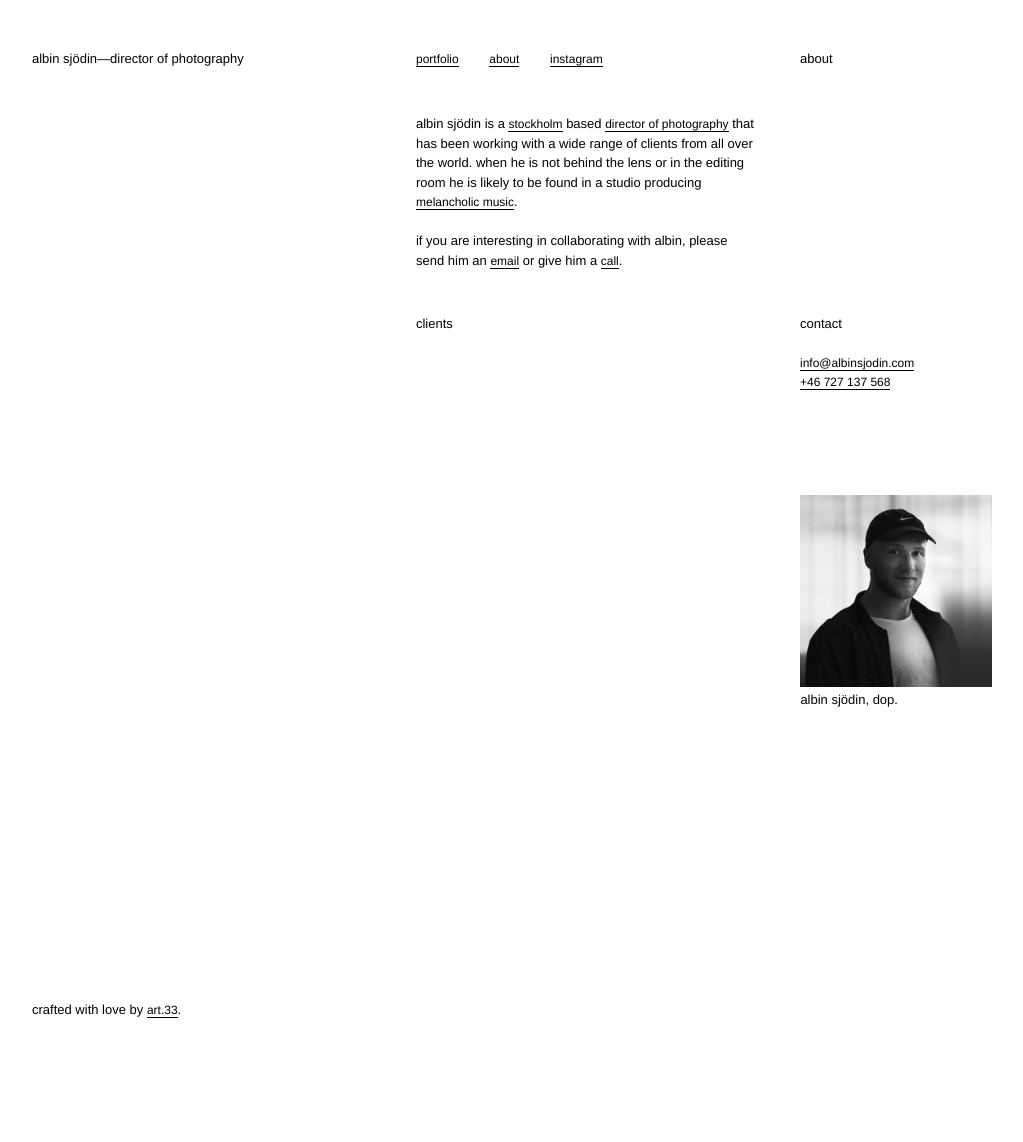
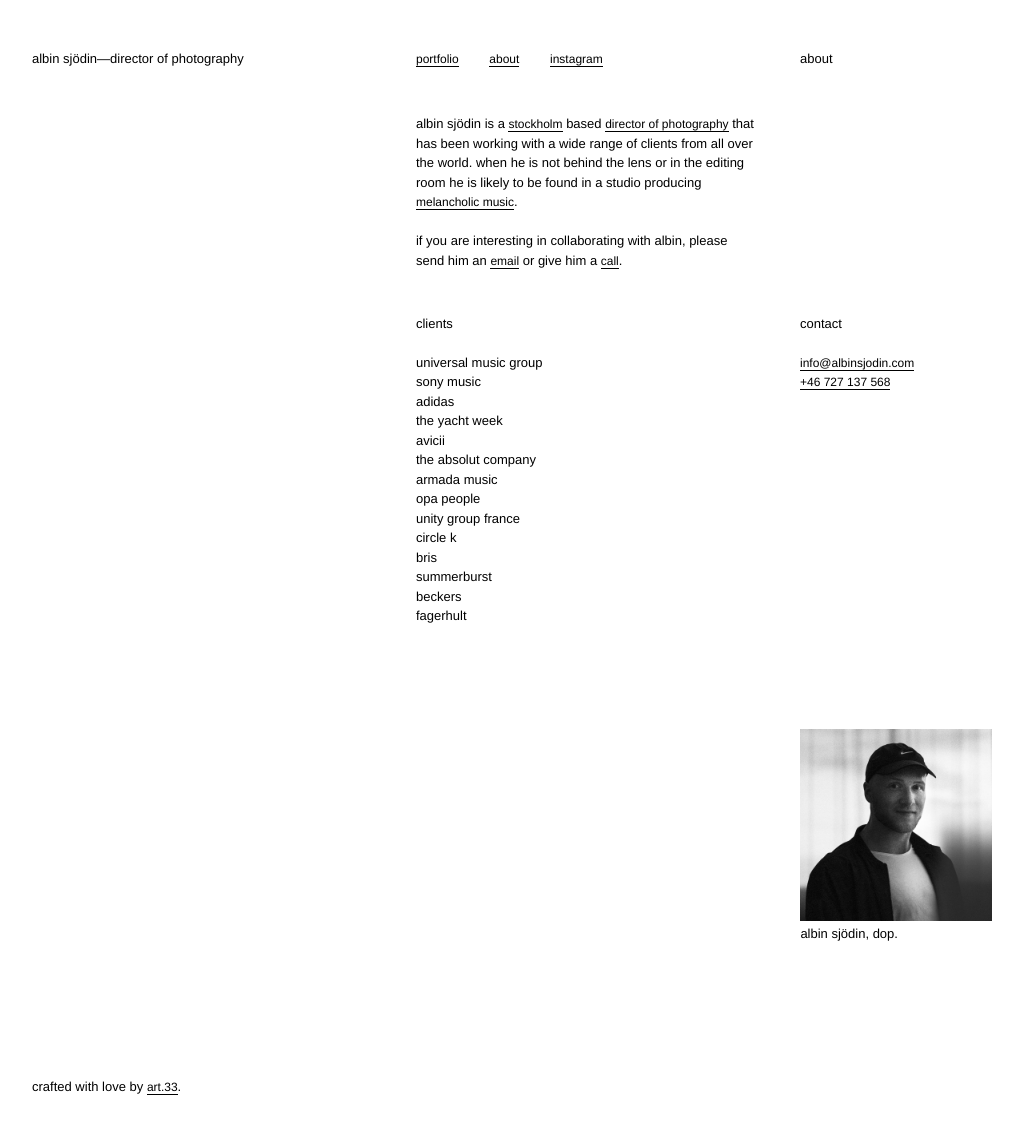
Before and after one commit to manspeterson/albin-site, a Jekyll site: the page built from about.md, in a window 1280 px wide. Shown: the whole page, without its empty margins (32-1055 px from the left). Built offline with Jekyll 4.4.1, drawn with Linux system fonts in a browser that asks for light colours; some web fonts are replaced; before the commit the page ends 1065 px from its top, so only the background shows below that; some of the changed lines change nothing that is shown.

Commit message:
Update about.md

```diff
--- a/about.md
+++ b/about.md
@@ -2,7 +2,7 @@
 layout: about
 title: about
 permalink: /about/
-brand experience: ["universal music group","sony music","adidas","the yacht week","avicii","the absolut company","armada music","opa people","unity group france","circle k","bris","summerburst","beckers","fagerhult"]
+clients: ["universal music group","sony music","adidas","the yacht week","avicii","the absolut company","armada music","opa people","unity group france","circle k","bris","summerburst","beckers","fagerhult"]
 
 ---
 
```
